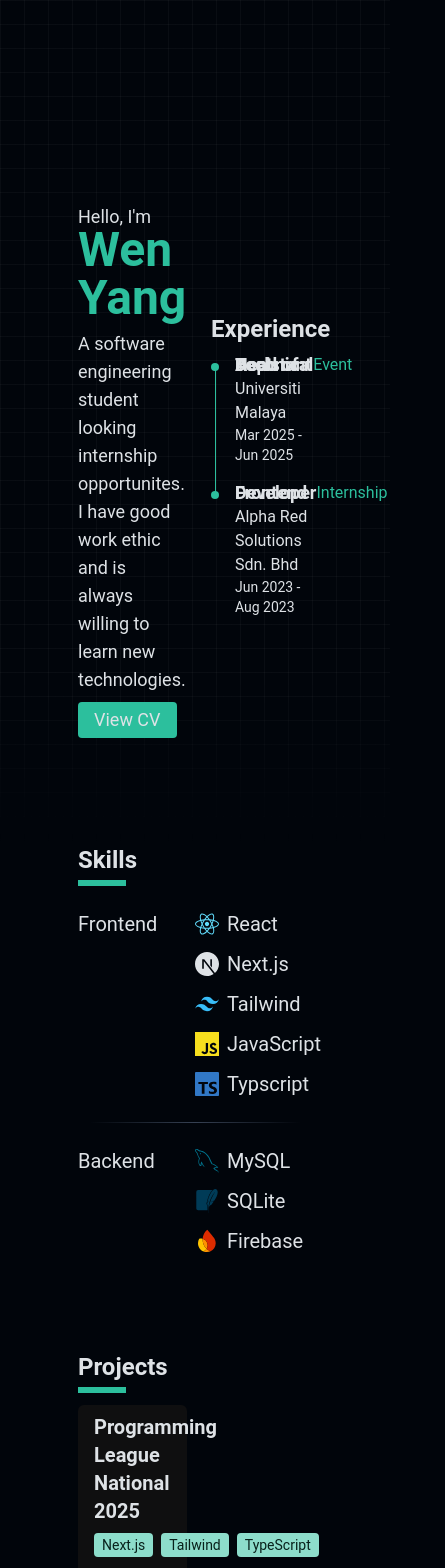
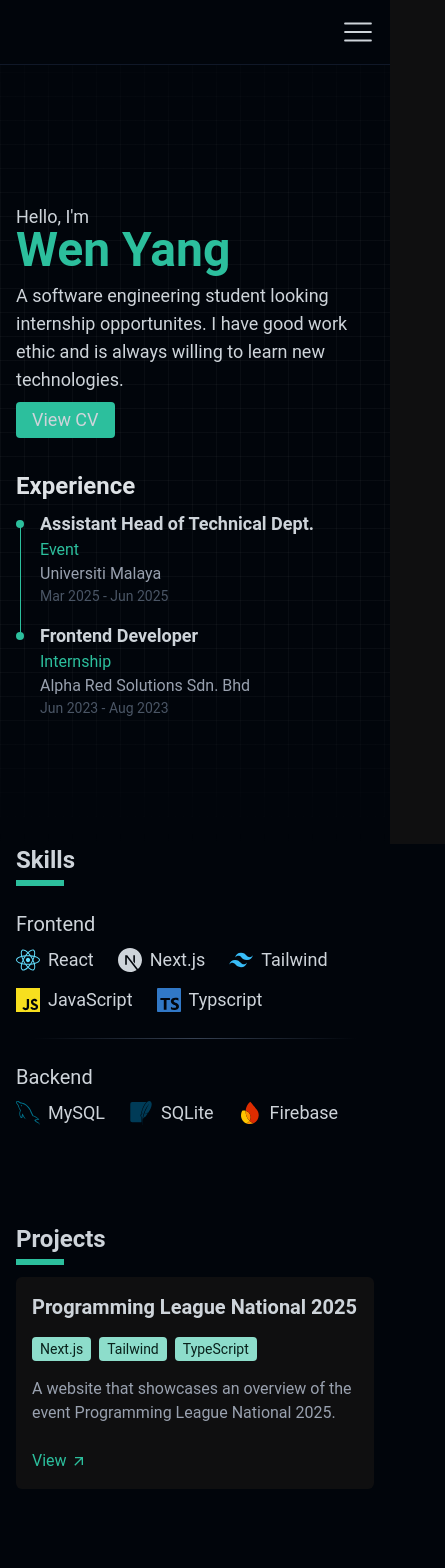
Before and after one commit to WenYang-Heng/portfolio, a React (Vite) app: page / in a window 390 px wide. Shown: the top 1568 px of the page, 445 px wide, since content can reach past the window. Built offline with nearby package versions, Linux system fonts and the light colour scheme.

Commit message:
made website responsive, added responsive nav bar

```diff
--- a/src/App.jsx
+++ b/src/App.jsx
@@ -7,26 +7,28 @@ import Skills from './components/Skills'
 import Projects from './components/Projects'
 import Footer from './components/Footer'
 import Experience from './components/Experience'
+import Navbar from './components/Navbar'
 
 
 
 function App() {
   return (
     <>
-      <div id='main-container' className='font-roboto w-[60%] m-auto text-gray max-w-5xl text-lg'>
+      <Navbar />
+      <div id='main-container' className='mx-4 md:w-[80%] md:m-auto text-gray max-w-5xl text-lg'>
         {/* Background */}
         <div
           className="absolute -z-10 inset-0 w-full
           bg-[linear-gradient(to_right,#80808012_1px,transparent_1px),linear-gradient(to_bottom,#80808012_1px,transparent_1px)] bg-[size:24px_24px]
-          [mask-image:linear-gradient(to_bottom,#01050B_80%,transparent_100%)]"
+          [mask-image:linear-gradient(to_bottom,transparent_0%,#01050B_25%,#01050B_80%,transparent_100%)]"
         ></div>
         {/* Main Banner */}
-        <section id='banner' className='py-52 grid grid-cols-2 gap-8 items-center h-screen'>
+        <section id='banner' className='py-52 grid md:grid-cols-2 gap-8 items-center h-screen animate-fadeinup'>
           <div>
-            <p className='leading-none'>Hello, I'm</p>
+            <p className='leading-none text-gray-light'>Hello, I'm</p>
             <h1 className='text-5xl font-bold text-primary'>Wen Yang</h1>
-            <p className='mt-2'>A software engineering student looking internship opportunites. I have good work ethic and is always willing to learn new technologies.</p>
-            <button className='bg-primary mt-2 px-4 py-1 rounded-sm'>View CV</button>
+            <p className='mt-2 text-gray-light'>A software engineering student looking internship opportunites. I have good work ethic and is always willing to learn new technologies.</p>
+            <button className='bg-primary mt-2 px-4 py-1 rounded-sm text-gray-light'>View CV</button>
           </div>
           <Experience />
         </section>
--- a/src/components/Experience/Event.jsx
+++ b/src/components/Experience/Event.jsx
@@ -3,15 +3,15 @@ function Event({ position, location, date, type }){
         <>
             <div className="relative pl-6 pb-4 group">
                 <div className="
-                    flex items-center
+                    md:flex items-center
                     before:w-2 before:h-2 before:bg-primary before:rounded-full before:absolute before:left-0 before:top-2.5
                     group-last:after:hidden after:w-px after:h-full after:bg-primary after:absolute after:left-[3.5px] after:top-3"
                 >
-                    <h3 className="font-bold leading-0">{position}</h3>
+                    <p className="font-bold text-gray-light">{position}</p>
                     <p className="text-primary ml-auto text-base">{type}</p>
                 </div>
-                <p className="text-base">{location}</p>
-                <p className="text-sm">{date}</p>
+                <p className="text-base text-gray-400">{location}</p>
+                <p className="text-sm text-gray-600">{date}</p>
             </div>
         </>
     );
--- a/src/components/Footer/index.jsx
+++ b/src/components/Footer/index.jsx
@@ -6,7 +6,8 @@ import { MdEmail } from "react-icons/md";
 const socials = [
     {
         title: "Github",
-        icon: <FaGithub />
+        icon: <FaGithub />,
+        link: "https://github.com/WenYang-Heng"
     },
     {
         title: "wenyang.heng@outlook.com",
@@ -14,22 +15,23 @@ const socials = [
     },
     {
         title: "LinkedIn",
-        icon: <FaLinkedin />
+        icon: <FaLinkedin />,
+        link: "https://www.linkedin.com/in/heng-wen-yang-10b5a8266"
     }
 ]
 
 function Footer() {
     return(
-        <footer className="font-roboto mt-24 text-center text-lg text-gray">
+        <footer className="mx-4 mt-24 text-center text-lg text-gray">
             <div className="w-full h-[0.5px] bg-gradient-to-r from-transparent from-5% via-gray-700 to-transparent to-95%"></div>
-            <div className="flex justify-center items-center gap-4 py-12">
+            <div className="flex flex-col md:flex-row justify-center items-center gap-2 md:gap-4 py-12">
                 {socials.map((social, idx) => (
                     <>
-                        <div key={social.title} className="flex items-center gap-1">
+                        <div key={social.title} className={`flex items-center gap-2`}>
                             <IconContext.Provider value={{ size: "24px" }}>
-                                {social.icon}
+                                <span>{social.icon}</span>
                             </IconContext.Provider>
-                            <p>{social.title}</p>
+                            <a href={social.link} target="_blank" className="text-base">{social.title}</a>
                         </div>
                         {(idx != socials.length - 1) && <hr className="rounded-full w-2 h-2 bg-primary border-0"/>}
                     </>
--- a/src/components/Header/index.jsx
+++ b/src/components/Header/index.jsx
@@ -1,7 +1,7 @@
 function Header({ title }) {
     return (
         <>
-            <h1 className="text-2xl font-bold border-b-6 border-primary pb-1 mb-3 w-12 text-nowrap">{ title }</h1>
+            <h1 className="text-2xl text-gray-light font-bold border-b-6 border-primary pb-1 mb-3 w-12 text-nowrap">{ title }</h1>
         </>
     );
 }
--- /dev/null
+++ b/src/components/Navbar/index.jsx
@@ -0,0 +1,52 @@
+import { IoClose } from "react-icons/io5";
+import { GiHamburgerMenu } from "react-icons/gi";
+import { RxHamburgerMenu } from "react-icons/rx";
+import { IconContext } from "react-icons";
+import { useState } from "react";
+const navlinks = [
+    {
+        name: "Skills"
+    },
+    {
+        name: "Projects"
+    },
+    {
+        name: "Contact"
+    }
+]
+
+function Navbar() {
+    const [isNavOpen, setIsNavOpen] = useState(false);
+    const toggleNav = () => {
+        setIsNavOpen(!isNavOpen);
+    }
+
+    return(
+        <nav className="text-gray-light fixed z-20 w-full bg-main-bg py-8 md:py-4 px-4 md:px-0 border-b-1 border-gray-900">
+            <button className="p-4 z-30 fixed top-0 right-0 md:hidden" onClick={toggleNav}>
+                <IconContext.Provider value={{ size: 32 }}>
+                    {isNavOpen ? <IoClose className="text-gray-light" /> : <RxHamburgerMenu className="text-gray-light" /> }
+                </IconContext.Provider>
+            </button>
+            {/* Mobile Nav */}
+            <div className={`fixed top-0 right-0 h-full w-full z-10 p-4 bg-[#0F0F10] text-2xl transition-transform duration-250 ${isNavOpen ? "translate-x-0" : "translate-x-full" }`}>
+                <ul className="flex flex-col justify-center items-center h-full gap-12">
+                    {navlinks.map(link => (
+                        <li><a href="">{link.name}</a></li>
+                    ))}
+                </ul>
+            </div>
+
+            {/* Desktop Nav */}
+            <div className="hidden md:block md:w-[80%] mx-auto max-w-5xl text-gray-400">
+                <ul className="flex justify-end text-lg gap-12">
+                    {navlinks.map(link => (
+                        <li>{link.name}</li>
+                    ))}
+                </ul>
+            </div>
+        </nav>
+    )
+}
+
+export default Navbar;
--- a/src/components/Projects/index.jsx
+++ b/src/components/Projects/index.jsx
@@ -1,31 +1,38 @@
-import { FiExternalLink } from "react-icons/fi";
+import { MdArrowOutward } from "react-icons/md";
+import { useElementInView } from "../../hooks/useElementInView";
+import { IconContext } from "react-icons";
 
 const projects = [
     {
         title: "Programming League National 2025",
         stacks: ["Next.js", "Tailwind", "TypeScript"],
-        description: "Website of competitive programming event with. A live leaderbaord is implemented by fetching standings from external API to display it.",
+        description: "A website that showcases an overview of the event Programming League National 2025.",
         link: "https://programmingleaguenational2025.vercel.app/"
     }
 ]
 
 function Projects() {
+    const [elementRef, isInView] = useElementInView({ threshold: 0.5});
     return(
-        <div className="grid grid-cols-2 gap-4">
+        <div className="grid md:grid-cols-2 gap-4">
             {projects.map(project => (
-                <div key={project.title} className="rounded-md px-4 py-2 bg-[#0F0F10]">
-                    <h2 className="mb-2 font-bold text-xl">{project.title}</h2>
-                    <div className="flex gap-2 mb-2 items-center">
+                <div ref={elementRef}  key={project.title} className={`rounded-md p-4 bg-[#0F0F10] ${isInView ? "animate-fadeinup" : "opacity-0"}`}>
+                    <h2 className="mb-4 font-bold text-xl text-gray-light">{project.title}</h2>
+                    <div className="flex gap-2 items-center">
                         {project.stacks.map((stack, idx) => (
                             <>
                                 <p className="text-sm bg-[#8DDDCB] text-[#08211B] rounded-sm px-2 py-0.5">{stack}</p>
                             </>
                         ))}
                     </div>
-                    <p className="text-base text-gray-400">{project.description}</p>
-                    <div className="flex items-center mt-4 gap-2 text-base">
-                        <button className="text-primary">View</button>
-                        <FiExternalLink />
+                    <p className="text-base text-gray-400 mt-4">{project.description}</p>
+                    <div className="flex items-center mt-6 gap-1 text-base group cursor-pointer w-fit">
+                        <a href={project.link} target="_blank" className="text-primary hover:underline">
+                            View
+                        </a>
+                        <span className="transition-transform duration-150 ease-in-out cursor-pointer group-hover:-translate-y-1 group-hover:translate-x-1">
+                            <MdArrowOutward className="text-primary" />
+                        </span>
                     </div>
                 </div>
             ))}
--- a/src/components/Skills/TechStacks.jsx
+++ /dev/null
@@ -1,83 +0,0 @@
-import { FaReact } from "react-icons/fa";
-import { SiNextdotjs, SiTypescript, SiJavascript, SiSqlite } from "react-icons/si";
-import { RiTailwindCssFill } from "react-icons/ri";
-import { GrMysql } from "react-icons/gr";
-import { IconContext } from "react-icons";
-import FirebaseLogo from "../../logos/Firebase-Logo";
-
-const techStacks = [
-    {
-        title: "Frontend",
-        skills: [
-            {
-                name: "React",
-                icon: <FaReact />,
-                color: "#61DBFB"
-
-            },
-            {
-                name: "Next.js",
-                icon: <SiNextdotjs />
-            },
-            {
-                name: "Tailwind",
-                icon: <RiTailwindCssFill />,
-                color: "#38BDF8"
-            },
-            {
-                name: "JavaScript",
-                icon: <SiJavascript />,
-                color: "#F7DF1E"
-            },
-            {
-                name: "Typscript",
-                icon: <SiTypescript />,
-                color: "#3178C6"
-            }
-        ]
-    },
-    {
-        title: "Backend",
-        skills: [
-            {
-                name: "MySQL",
-                icon: <GrMysql />,
-                color: "#00758F"
-            },
-            {
-                name: "SQLite",
-                icon: <SiSqlite />,
-                color: "#003B57"
-            },
-            {
-                name: "Firebase",
-                icon: <FirebaseLogo />
-            }
-        ]
-    },
-]
-
-function TechStacks () {
-    return(
-        (techStacks.map((stack, idx) =>
-            <>
-                <div key={stack.title} className={`grid grid-cols-2 text-xl ${idx != techStacks.length - 1 ? "my-6" : "mt-6"}`}>
-                    <h2>{stack.title}</h2>
-                    <div className="flex flex-wrap gap-6 gap-y-3">
-                        {stack.skills.map((skill) => (
-                            <div key={skill.name} className="flex items-center gap-2">
-                                <IconContext.Provider value={{ size: '24px', color: skill.color }}>
-                                    <span>{skill.icon}</span>
-                                </IconContext.Provider>
-                                <p>{skill.name}</p>
-                            </div>
-                        ))}
-                    </div>
-                </div>
-                {idx != techStacks.length - 1 && <div className="w-full h-[0.5px] bg-gradient-to-r from-transparent from-5% via-gray-700 to-transparent to-95%"></div>  }
-            </>
-        ))
-    );
-}
-
-export default TechStacks;
--- a/src/components/Skills/index.jsx
+++ b/src/components/Skills/index.jsx
@@ -1,11 +1,87 @@
 import Header from "../Header";
-import TechStacks from "./TechStacks";
+import { FaReact } from "react-icons/fa";
+import { SiNextdotjs, SiTypescript, SiJavascript, SiSqlite } from "react-icons/si";
+import { RiTailwindCssFill } from "react-icons/ri";
+import { GrMysql } from "react-icons/gr";
+import { IconContext } from "react-icons";
+import FirebaseLogo from "../../logos/Firebase-Logo";
+import { useElementInView } from "../../hooks/useElementInView";
+
+const techStacks = [
+    {
+        title: "Frontend",
+        skills: [
+            {
+                name: "React",
+                icon: <FaReact />,
+                color: "#61DBFB"
+
+            },
+            {
+                name: "Next.js",
+                icon: <SiNextdotjs />
+            },
+            {
+                name: "Tailwind",
+                icon: <RiTailwindCssFill />,
+                color: "#38BDF8"
+            },
+            {
+                name: "JavaScript",
+                icon: <SiJavascript />,
+                color: "#F7DF1E"
+            },
+            {
+                name: "Typscript",
+                icon: <SiTypescript />,
+                color: "#3178C6"
+            }
+        ]
+    },
+    {
+        title: "Backend",
+        skills: [
+            {
+                name: "MySQL",
+                icon: <GrMysql />,
+                color: "#00758F"
+            },
+            {
+                name: "SQLite",
+                icon: <SiSqlite />,
+                color: "#003B57"
+            },
+            {
+                name: "Firebase",
+                icon: <FirebaseLogo />
+            }
+        ]
+    },
+]
 
 function Skills() {
+    const [elementRef, isInView] = useElementInView({ threshold: 0.1 });
     return (
         <section>
             <Header title={"Skills"}/>
-            <TechStacks />
+            {techStacks.map((stack, idx) =>
+                <>
+                    <div key={stack.title} className={`grid md:grid-cols-2 text-gray-light ${idx != techStacks.length - 1 ? "my-6" : "mt-6"} ${isInView ? "animate-fadeinup" : "opacity-0"}`}>
+                        <h2 ref={elementRef} className="text-xl">{stack.title}</h2>
+                        <div className="flex flex-wrap gap-6 gap-y-3 mt-2">
+                            {stack.skills.map((skill, index) => (
+                                <div key={skill.name} className={`flex items-center gap-2`}>
+                                    <IconContext.Provider value={{ size: '24px', color: skill.color }}>
+                                        <span>{skill.icon}</span>
+                                    </IconContext.Provider>
+                                    <p>{skill.name}</p>
+                                </div>
+                            ))}
+                        </div>
+                    </div>
+                    {idx != techStacks.length - 1 && <div className={`w-full h-[0.5px] bg-gradient-to-r from-transparent from-5% via-gray-700 to-transparent to-95% ${isInView ? "animate-fadeinup" : "opacity-0"}`}></div>}
+                </>
+            )}
         </section>
     );
 }
--- /dev/null
+++ b/src/hooks/useElementInView.js
@@ -0,0 +1,26 @@
+import { useEffect, useRef, useState } from "react"
+
+export const useElementInView = (options) => {
+    const [isElementInView, setIsElementInView] = useState(false);
+    const elementRef = useRef(null);
+
+    useEffect(() => {
+        const observer = new IntersectionObserver((entries, observer) => {
+            const entry = entries[0];
+
+            setIsElementInView(entry.isIntersecting);
+        }, options)
+
+        if(elementRef.current) {
+            observer.observe(elementRef.current);
+        }
+
+        return () => {
+            if(elementRef.current) {
+                observer.unobserve(elementRef.current);
+            }
+        }
+    }, [options]);
+
+    return [elementRef, isElementInView];
+}
--- a/src/index.css
+++ b/src/index.css
@@ -77,10 +77,41 @@
     --color-primary: #2CBF9D;
     --color-secondary: #423F77;
     --color-gray: #DEE2E6;
+    --color-gray-light: #CED4DA;
     --font-roboto: "Roboto", sans-serif;
+
+    --animate-fadeinup: fadeinup 0.35s ease-in-out;
+
+    @keyframes fadeinup {
+        0% {
+            opacity: 0;
+            transform: translateY(30px);
+        }
+
+        100% {
+            opacity: 1;
+            transform: translateY(0px);
+        }
+    }
+
+    --animate-slidein: slidein 0.3s ease-in-out 200ms forwards;
+
+    @keyframes slidein {
+        0% {
+            opacity: 0;
+            transform: translateX(100%);
+            animation: name duration timing-function delay iteration-count direction fill-mode;
+        }
+
+        100% {
+            opacity: 1;
+            transform: translateX(0%);
+        }
+    }
 }
 
 body {
     background-color: var(--color-main-bg);
     color: white;
+    font-family: var(--font-roboto);
 }
```
